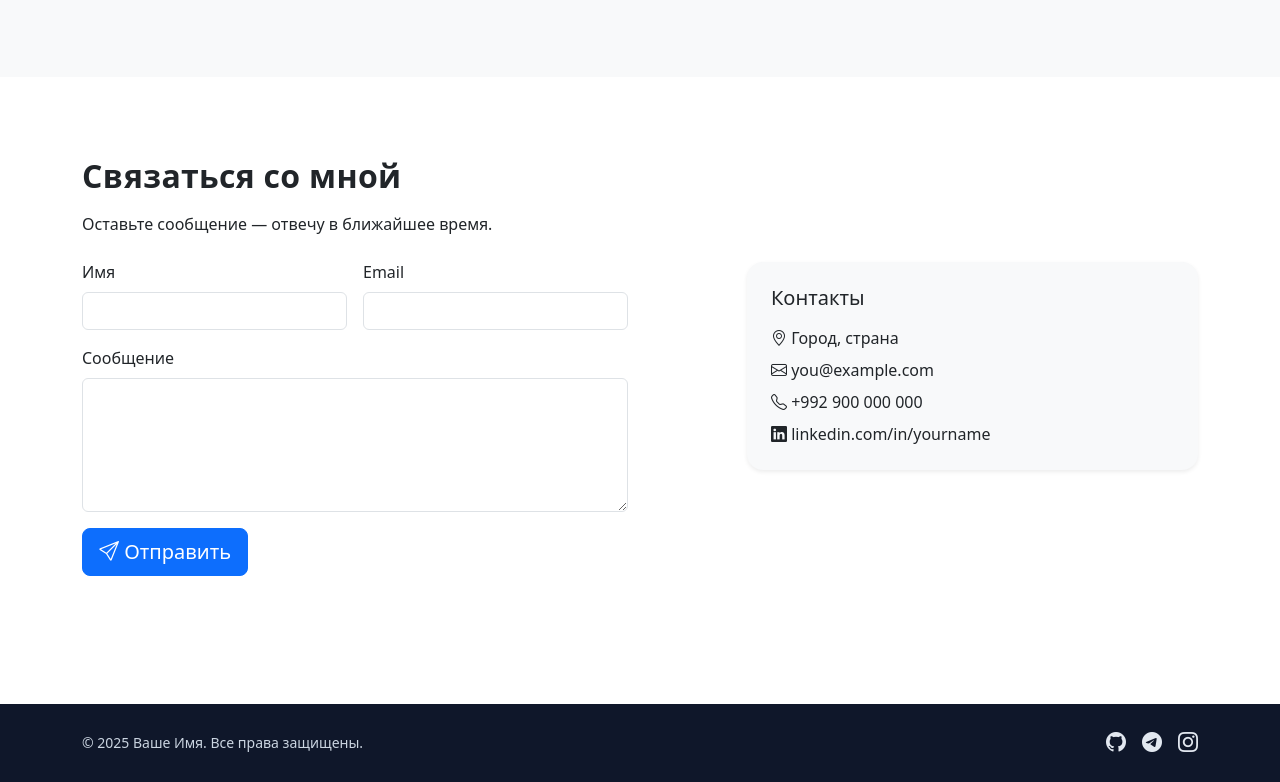
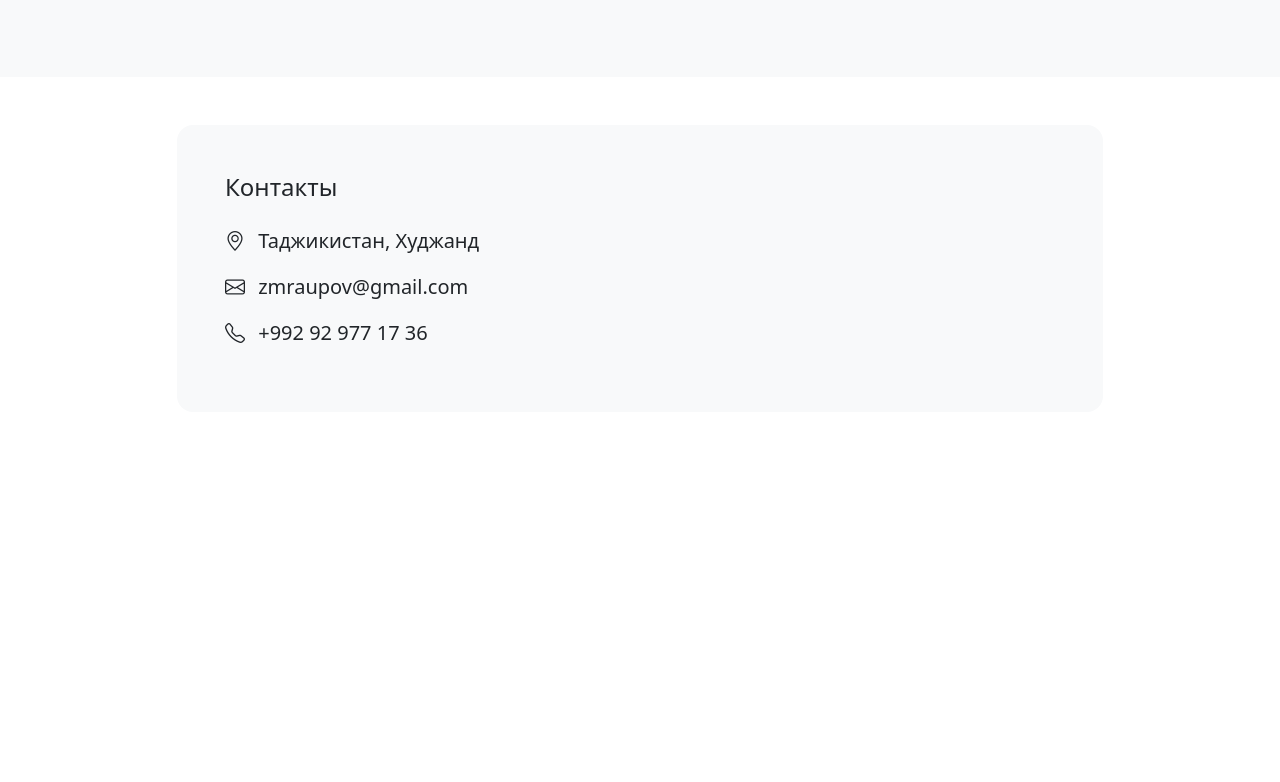
Before and after one commit to AzimRaupov/Portfolio, a plain HTML site: page index.html in a window 1280 px wide. Shown: the part 2332-3114 px from the top of the page. After the commit the page ends 2792 px from the top, so only its background shows below. Drawn offline with nearby package versions, Linux system fonts and the light colour scheme.

Commit message:
create cv

```diff
--- a/index.html
+++ b/index.html
@@ -3,7 +3,7 @@
 <head>
   <meta charset="utf-8" />
   <meta name="viewport" content="width=device-width, initial-scale=1" />
-  <title>Моё портфолио — Одностраничный сайт</title>
+  <title>Моё портфолио</title>
   <meta name="description" content="Личный сайт-портфолио" />
 
   <!-- Bootstrap 5.3 CSS -->
@@ -297,60 +297,24 @@
   </section>
 
   <!-- Contact -->
-  <section id="contact">
-    <div class="container">
-      <div class="row g-4 align-items-center">
-        <div class="col-lg-6">
-          <h2 class="section-title mb-3">Связаться со мной</h2>
-          <p class="mb-4">Оставьте сообщение — отвечу в ближайшее время.</p>
-          <form action="#" method="post" class="needs-validation" novalidate>
-            <div class="row g-3">
-              <div class="col-md-6">
-                <label class="form-label">Имя</label>
-                <input type="text" class="form-control" required>
-                <div class="invalid-feedback">Пожалуйста, укажите имя.</div>
-              </div>
-              <div class="col-md-6">
-                <label class="form-label">Email</label>
-                <input type="email" class="form-control" required>
-                <div class="invalid-feedback">Введите корректный email.</div>
-              </div>
-              <div class="col-12">
-                <label class="form-label">Сообщение</label>
-                <textarea class="form-control" rows="5" required></textarea>
-                <div class="invalid-feedback">Напишите сообщение.</div>
-              </div>
-              <div class="col-12">
-                <button class="btn btn-primary btn-lg" type="submit"><i class="bi bi-send"></i> Отправить</button>
-              </div>
-            </div>
-          </form>
-        </div>
-        <div class="col-lg-5 ms-auto">
-          <div class="p-4 bg-body-tertiary rounded-4 shadow-sm">
-            <h5 class="mb-3">Контакты</h5>
-            <ul class="list-unstyled mb-0">
-              <li class="mb-2"><i class="bi bi-geo-alt"></i> Город, страна</li>
-              <li class="mb-2"><i class="bi bi-envelope"></i> you@example.com</li>
-              <li class="mb-2"><i class="bi bi-telephone"></i> +992 900 000 000</li>
-              <li class="mb-0"><i class="bi bi-linkedin"></i> linkedin.com/in/yourname</li>
-            </ul>
-          </div>
+<section id="contact" class="py-5">
+  <div class="container">
+    <div class="row g-4 align-items-center justify-content-center">
+
+      <div class="col-lg-10"> <!-- сделал шире, было col-lg-12 -->
+        <div class="p-5 bg-body-tertiary rounded-4 contact-box">
+          <h4 class="mb-4">Контакты</h4>
+          <ul class="list-unstyled mb-0 fs-5">
+            <li class="mb-3"><i class="bi bi-geo-alt me-2"></i> Таджикистан, Худжанд</li>
+            <li class="mb-3"><i class="bi bi-envelope me-2"></i> zmraupov@gmail.com</li>
+            <li class="mb-3"><i class="bi bi-telephone me-2"></i> +992 92 977 17 36</li>
+          </ul>
         </div>
       </div>
     </div>
-  </section>
+  </div>
+</section>
 
-  <footer class="py-4 mt-5">
-    <div class="container d-flex flex-column flex-md-row align-items-center justify-content-between gap-3">
-      <div class="small">© <span id="year"></span> Ваше Имя. Все права защищены.</div>
-      <div class="d-flex gap-3 fs-5">
-        <a href="#" aria-label="GitHub"><i class="bi bi-github"></i></a>
-        <a href="#" aria-label="Telegram"><i class="bi bi-telegram"></i></a>
-        <a href="#" aria-label="Instagram"><i class="bi bi-instagram"></i></a>
-      </div>
-    </div>
-  </footer>
 
   <!-- Bootstrap JS -->
   <script src="https://cdn.jsdelivr.net/npm/bootstrap@5.3.3/dist/js/bootstrap.bundle.min.js"></script>
```
Also changed, not shown: 1 other file.
